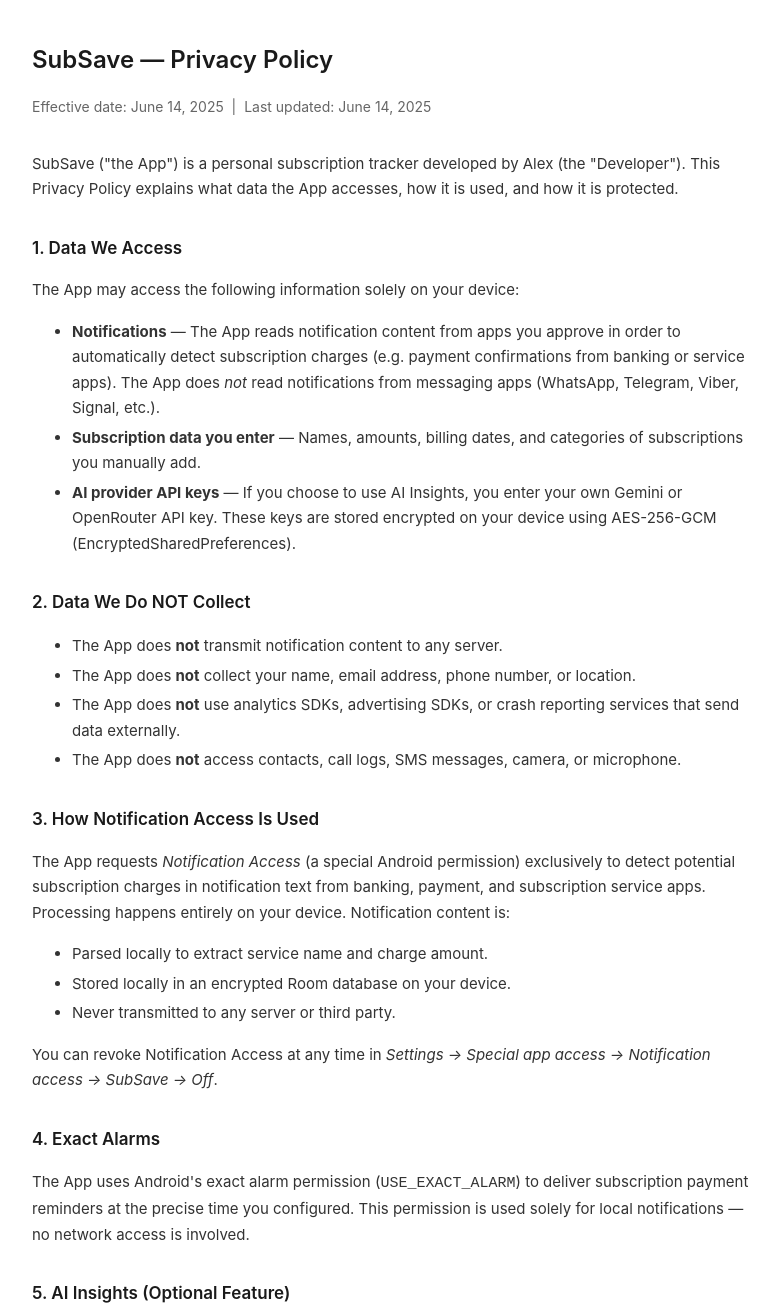
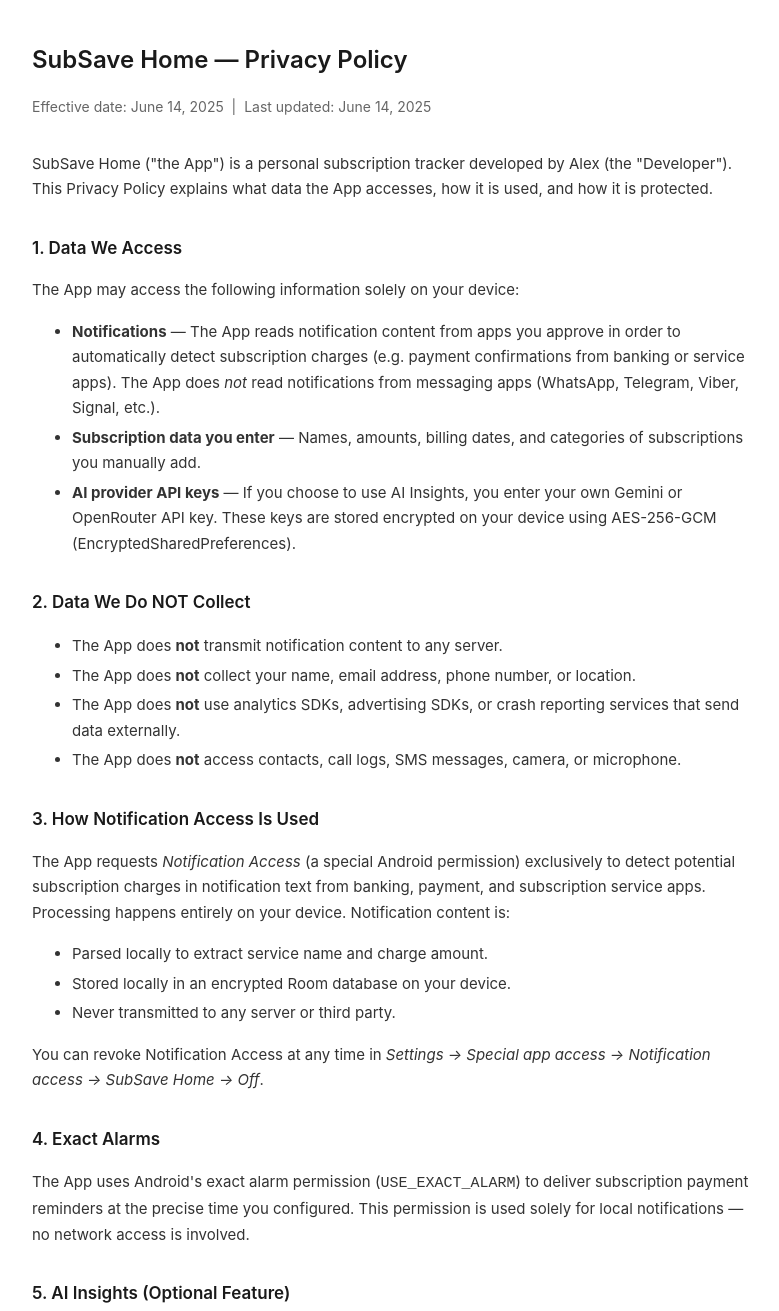
Before and after one commit to studiosubsave/subsave-privacy, a plain HTML site: page index.html in a window 1280 px wide. Shown: the top 1311 px of the page, without its empty margins (248-1027 px from the left). Drawn offline with Linux system fonts and the light colour scheme.

Commit message:
Update index.html

```diff
--- a/index.html
+++ b/index.html
@@ -3,7 +3,7 @@
 <head>
   <meta charset="UTF-8">
   <meta name="viewport" content="width=device-width, initial-scale=1.0">
-  <title>SubSave — Privacy Policy</title>
+  <title>SubSave Home — Privacy Policy</title>
   <style>
     body { font-family: -apple-system, BlinkMacSystemFont, 'Segoe UI', sans-serif; max-width: 720px; margin: 40px auto; padding: 0 20px; color: #1a1a1a; line-height: 1.7; }
     h1 { font-size: 24px; font-weight: 600; margin-bottom: 4px; }
@@ -16,10 +16,10 @@
 </head>
 <body>
 
-<h1>SubSave — Privacy Policy</h1>
+<h1>SubSave Home — Privacy Policy</h1>
 <p class="date">Effective date: June 14, 2025 &nbsp;|&nbsp; Last updated: June 14, 2025</p>
 
-<p>SubSave ("the App") is a personal subscription tracker developed by Alex (the "Developer"). This Privacy Policy explains what data the App accesses, how it is used, and how it is protected.</p>
+<p>SubSave Home ("the App") is a personal subscription tracker developed by Alex (the "Developer"). This Privacy Policy explains what data the App accesses, how it is used, and how it is protected.</p>
 
 <h2>1. Data We Access</h2>
 <p>The App may access the following information solely on your device:</p>
@@ -44,7 +44,7 @@
   <li>Stored locally in an encrypted Room database on your device.</li>
   <li>Never transmitted to any server or third party.</li>
 </ul>
-<p>You can revoke Notification Access at any time in <em>Settings → Special app access → Notification access → SubSave → Off</em>.</p>
+<p>You can revoke Notification Access at any time in <em>Settings → Special app access → Notification access → SubSave Home → Off</em>.</p>
 
 <h2>4. Exact Alarms</h2>
 <p>The App uses Android's exact alarm permission (<code>USE_EXACT_ALARM</code>) to deliver subscription payment reminders at the precise time you configured. This permission is used solely for local notifications — no network access is involved.</p>
```
